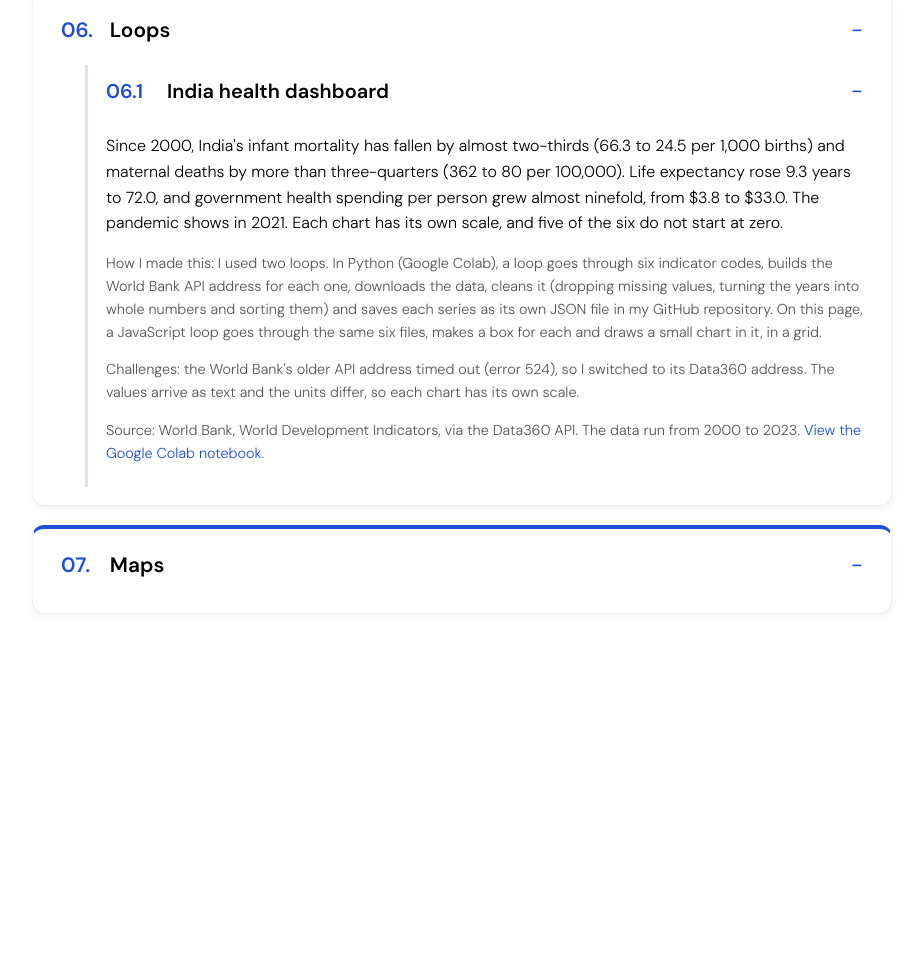
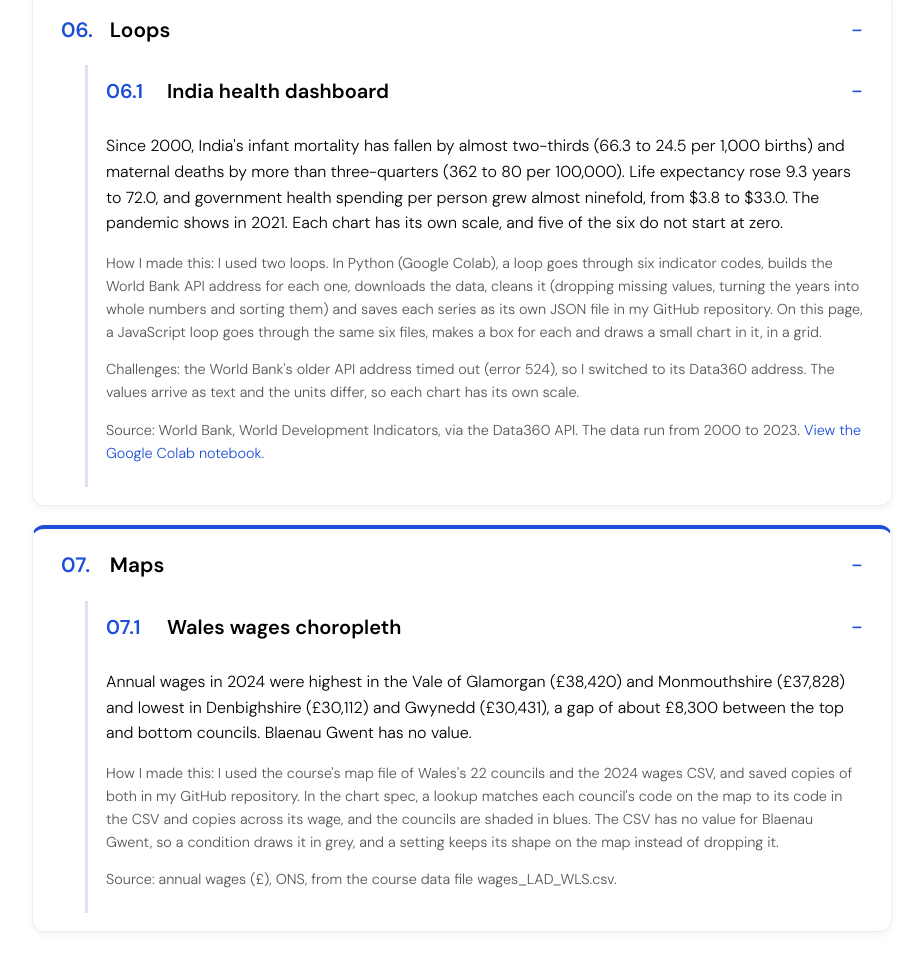
Before and after one commit to krshmashah13/krshmashah13.github.io, a plain HTML site: page index.html in a window 1280 px wide. Shown: the part 4821-5791 px from the top of the page, without its empty margins (178-1101 px from the left). Before the commit the page ends 5494 px from the top, so only its background shows below. Drawn offline with Linux system fonts and the light colour scheme; a script that the page names is missing.

Commit message:
Add 07.1 Wales wages choropleth

```diff
--- a/index.html
+++ b/index.html
@@ -377,7 +377,24 @@
         <details open>
             <summary><h2><span class="num">07.</span>Maps</h2></summary>
 
-            <!-- The maps will go here, as 07.1 and 07.2 tabs, once I have chosen the data -->
+            <details class="sub" open>
+                <summary><h3><span class="num">07.1</span>Wales wages choropleth</h3></summary>
+
+                <div class="chart-description">
+                    <p> <!-- This is a paragraph, it's the main way to display text on a web page -->
+                        Annual wages in 2024 were highest in the Vale of Glamorgan (£38,420) and Monmouthshire (£37,828) and lowest in Denbighshire (£30,112) and Gwynedd (£30,431), a gap of about £8,300 between the top and bottom councils. Blaenau Gwent has no value.
+                    </p>
+                    <p class="method">
+                        How I made this: I used the course's map file of Wales's 22 councils and the 2024 wages CSV, and saved copies of both in my GitHub repository. In the chart spec, a lookup matches each council's code on the map to its code in the CSV and copies across its wage, and the councils are shaded in blues. The CSV has no value for Blaenau Gwent, so a condition draws it in grey, and a setting keeps its shape on the map instead of dropping it.
+                    </p>
+                    <p class="method">
+                        Source: annual wages (£), ONS, from the course data file wages_LAD_WLS.csv.
+                    </p>
+                </div>
+
+                <!-- This element will contain our vega-lite chart -->
+                <figure id="Location14"></figure>
+            </details>
         </details>
     </section>
 
@@ -433,6 +450,9 @@
 
         let figure_13_spec = "wiki_health_spending_chart.json";
         vegaEmbed('#Location13', figure_13_spec)
+
+        let figure_14_spec = "wales_wages_chart.json";
+        vegaEmbed('#Location14', figure_14_spec)
 
         // ---- CC6 Loops: one chart for each of six indicators, drawn by a loop ----
         // Each chart reads its own JSON file (made by the Python loop in Colab).
```
